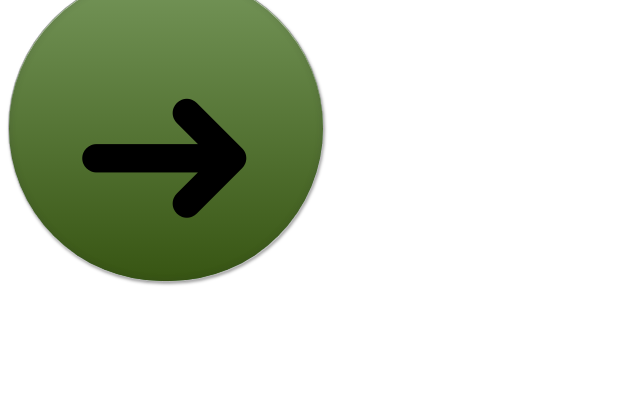
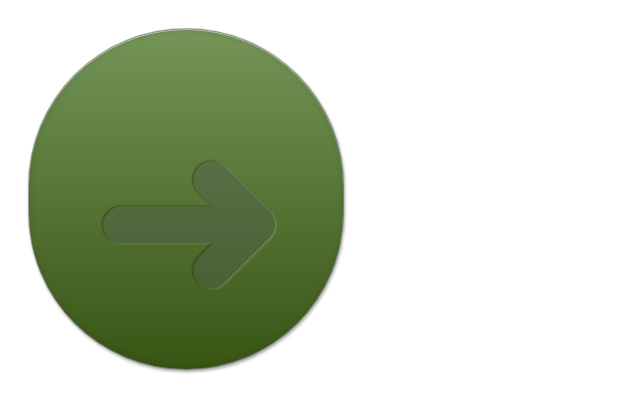
Before and after one commit to ttscoff/htmlexperiments, a plain HTML site: page gobutton.html in a window 1280 px wide. Shown: the whole page, without its empty margins (0-640 px from the left). Drawn offline with Linux system fonts and the light colour scheme.

Commit message:
fix for missing css

```diff
--- a/gobutton.html
+++ b/gobutton.html
@@ -5,6 +5,16 @@
 	<title></title>
 	<style>
 	.btn2 {
+		color: #464646;
+		font-family: "Myriad Pro";
+		font-size: 21px;
+		font-weight: bold;
+		text-align: center;
+		padding:20px;
+		float:left;
+		color:rgba(250,250,250,0);
+		text-shadow: -1px 0px 0px rgba(0,0,0,.2), 0 -1px 4px rgba(55,55,55,.05), 1px 1px 1px rgba(255,255,255,.15);
+		margin: 20px;
 		border: 1px solid rgba(0,0,0,.3);
 		-moz-border-radius: 300px;
 		-webkit-border-radius: 300px;
```
